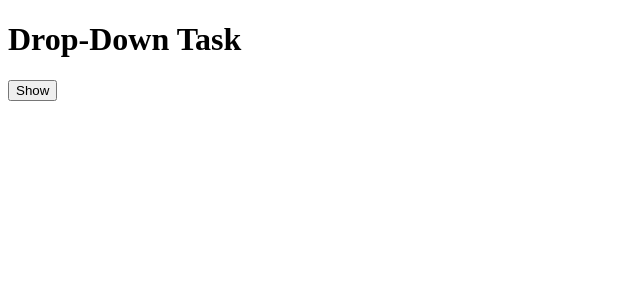
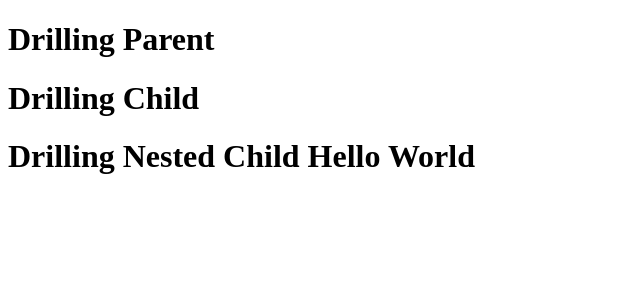
Before and after one commit to Sarvesh-1999/React---JNO-JRERTD-A2, a React (Vite) app: page / in a window 1280 px wide. Shown: the top 300 px of the page, without its empty margins (0-640 px from the left). Built offline with nearby package versions, Linux system fonts and the light colour scheme.

Commit message:
props and props drilling

```diff
--- a/src/App.jsx
+++ b/src/App.jsx
@@ -1,13 +1,17 @@
 import StatesInFunctionBased from "./Topics/02_States/StatesInFunctionBased";
 import StatesInClassBased from "./Topics/02_States/StatesInClassBased";
 import DropDown from "./Topics/02_States/Dropdown";
+import PropsParent from "./Topics/03_props/PropsParent";
+import DrillingParent from "./Topics/04_PropsDrilling/DrillingParent";
 
 function App() {
   return (
     <div>
       {/* <StatesInFunctionBased /> */}
       {/* <StatesInClassBased /> */}
-      <DropDown/>
+      {/* <DropDown/> */}
+      {/* <PropsParent/> */}
+      <DrillingParent />
     </div>
   );
 }
--- /dev/null
+++ b/src/Topics/03_props/PropsChild1.jsx
@@ -0,0 +1,16 @@
+const PropsChild1 = (props) => {
+  console.log(props);
+
+  let { data1, data2, data3, data4 } = props;
+
+  return (
+    <div>
+      <h1>Props Child 1</h1>
+      <h2>Number : {data1}</h2>
+      <h2>String : {data2}</h2>
+      <h2>Array : {data3}</h2>
+      <h2>Object : {data4.fname}</h2>
+    </div>
+  );
+};
+export default PropsChild1;
--- /dev/null
+++ b/src/Topics/03_props/PropsChild2.jsx
@@ -0,0 +1,16 @@
+const PropsChild2 = (props) => {
+  console.log(props); // {data : {data1: , data2: ,data3: ,data4: }}
+
+  let { data1, data2, data3, data4 } = props.data;
+
+  return (
+    <div>
+      <h1>Props Child 2</h1>
+      <h2>Number : {data1}</h2>
+      <h2>String : {data2}</h2>
+      <h2>Array : {data3}</h2>
+      <h2>Object : {data4.fname}</h2>
+    </div>
+  );
+};
+export default PropsChild2;
--- /dev/null
+++ b/src/Topics/03_props/PropsChild3.jsx
@@ -0,0 +1,12 @@
+const PropsChild3 = (props) => {
+  console.log(props); // {demo:f}
+
+  props.demo("Hii Parent");
+
+  return (
+    <div>
+      <h1>Props Child 3</h1>
+    </div>
+  );
+};
+export default PropsChild3;
--- /dev/null
+++ b/src/Topics/03_props/PropsParent.jsx
@@ -0,0 +1,31 @@
+import PropsChild1 from "./PropsChild1";
+import PropsChild2 from "./PropsChild2";
+import PropsChild3 from "./PropsChild3";
+import { useState } from "react";
+
+const PropsParent = () => {
+  let [state, setState] = useState(""); // [ud,f]
+
+  let data1 = 10;
+  let data2 = "Hello World";
+  let data3 = [10, 20, 30, 40];
+  let data4 = { id: 1, fname: "John doe" };
+
+  function demo(value) {
+    console.log("Child sent me", value);
+    setState(value);
+  }
+
+  return (
+    <div>
+      <h1>Learn Props {state}</h1>
+
+      <PropsChild1 data1={data1} data2={data2} data3={data3} data4={data4} />
+
+      <PropsChild2 data={{ data1, data2, data3, data4 }} />
+
+      <PropsChild3 demo={demo} />
+    </div>
+  );
+};
+export default PropsParent;
--- /dev/null
+++ b/src/Topics/04_PropsDrilling/DrillingChild.jsx
@@ -0,0 +1,15 @@
+import DrillingNestedChild from "./DrillingNestedChild";
+
+const DrillingChild = (props) => {
+  console.log(props); //{data1:"Hello World"}
+
+  return (
+    <div>
+      <h1>Drilling Child</h1>
+
+      <DrillingNestedChild data1={props.data1} />
+    </div>
+  );
+};
+
+export default DrillingChild;
--- /dev/null
+++ b/src/Topics/04_PropsDrilling/DrillingNestedChild.jsx
@@ -0,0 +1,11 @@
+const DrillingNestedChild = (props) => {
+  console.log(props); // {data1 : "Hello world"}
+
+  return (
+    <div>
+      <h1>Drilling Nested Child {props.data1}</h1>
+    </div>
+  );
+};
+
+export default DrillingNestedChild;
--- /dev/null
+++ b/src/Topics/04_PropsDrilling/DrillingParent.jsx
@@ -0,0 +1,14 @@
+import DrillingChild from "./DrillingChild";
+
+const DrillingParent = () => {
+  let data1 = "Hello World";
+
+  return (
+    <div>
+      <h1>Drilling Parent</h1>
+
+      <DrillingChild data1={data1} />
+    </div>
+  );
+};
+export default DrillingParent;
```
